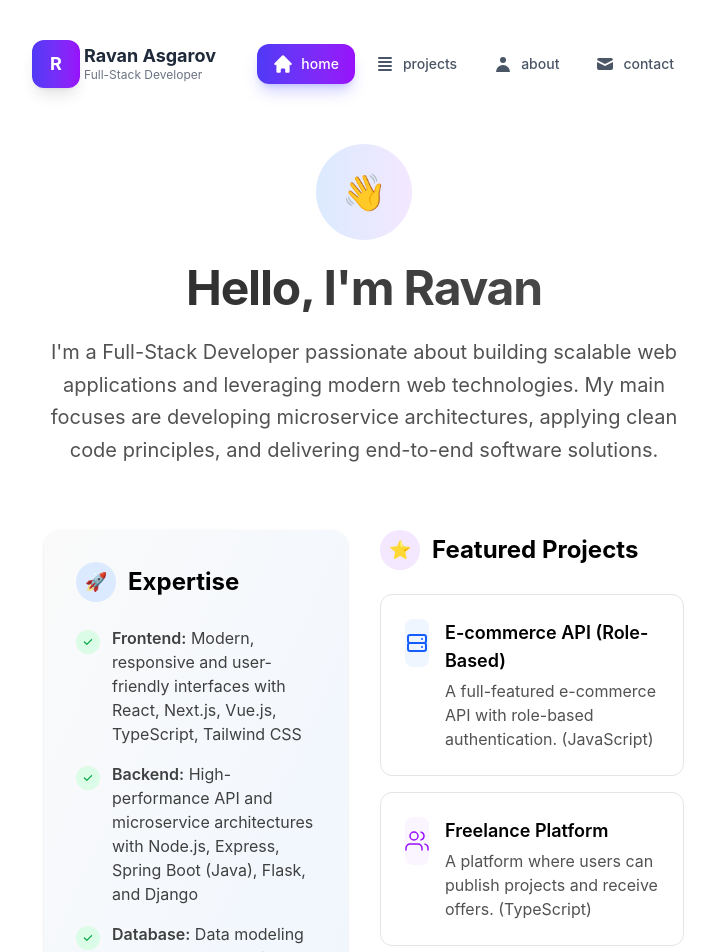
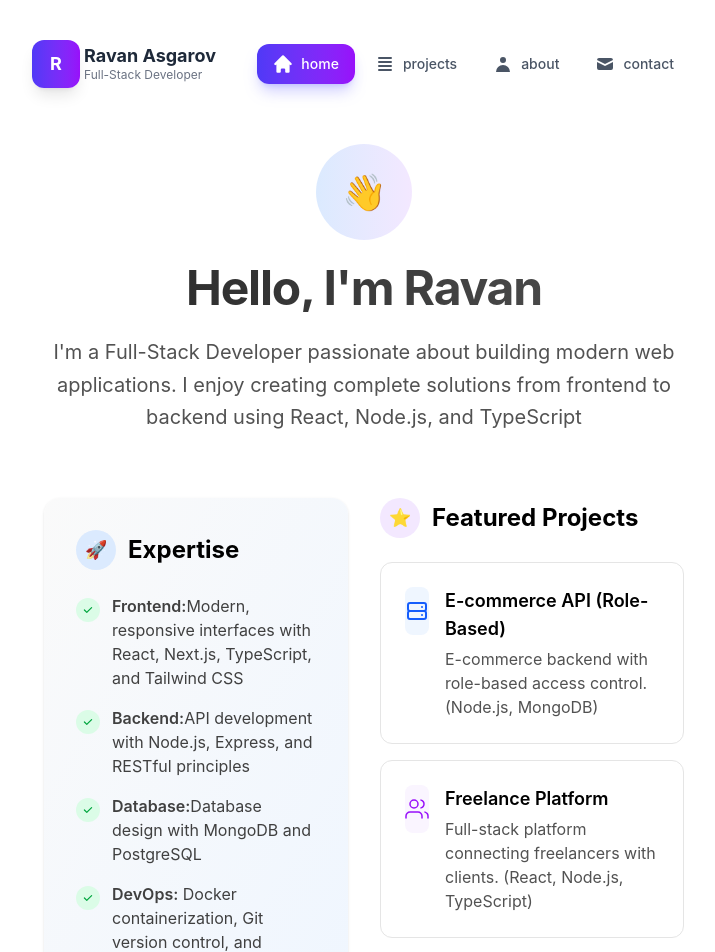
Before and after one commit to 21Ravan12/Portfolio, a Next.js app: page / in a window 1280 px wide. Shown: the top 952 px of the page, without its empty margins (276-991 px from the left). Built offline with nearby package versions, Linux system fonts and the light colour scheme.

Commit message:
Update page.tsx

```diff
--- a/app/page.tsx
+++ b/app/page.tsx
@@ -14,7 +14,7 @@ export default function Page() {
     </h1>
 
     <p className="text-xl text-neutral-600 dark:text-neutral-300 max-w-2xl mx-auto leading-relaxed">
-      I'm a Full-Stack Developer passionate about building scalable web applications and leveraging modern web technologies. My main focuses are developing microservice architectures, applying clean code principles, and delivering end-to-end software solutions.    </p>
+      I'm a Full-Stack Developer passionate about building modern web applications. I enjoy creating complete solutions from frontend to backend using React, Node.js, and TypeScript</p>
   </div>
 
   <div className="grid md:grid-cols-2 gap-8">
@@ -34,7 +34,7 @@ export default function Page() {
               <path fillRule="evenodd" d="M16.707 5.293a1 1 0 010 1.414l-8 8a1 1 0 01-1.414 0l-4-4a1 1 0 011.414-1.414L8 12.586l7.293-7.293a1 1 0 011.414 0z" clipRule="evenodd" />
             </svg>
           </div>
-          <p className="text-neutral-700 dark:text-neutral-300"><span className="font-semibold">Frontend:</span> Modern, responsive and user-friendly interfaces with React, Next.js, Vue.js, TypeScript, Tailwind CSS</p>
+          <p className="text-neutral-700 dark:text-neutral-300"><span className="font-semibold">Frontend:</span>Modern, responsive interfaces with React, Next.js, TypeScript, and Tailwind CSS</p>
         </div>
 
         <div className="flex items-start">
@@ -43,7 +43,7 @@ export default function Page() {
               <path fillRule="evenodd" d="M16.707 5.293a1 1 0 010 1.414l-8 8a1 1 0 01-1.414 0l-4-4a1 1 0 011.414-1.414L8 12.586l7.293-7.293a1 1 0 011.414 0z" clipRule="evenodd" />
             </svg>
           </div>
-          <p className="text-neutral-700 dark:text-neutral-300"><span className="font-semibold">Backend:</span> High-performance API and microservice architectures with Node.js, Express, Spring Boot (Java), Flask, and Django</p>
+          <p className="text-neutral-700 dark:text-neutral-300"><span className="font-semibold">Backend:</span>API development with Node.js, Express, and RESTful principles</p>
         </div>
 
         <div className="flex items-start">
@@ -52,7 +52,7 @@ export default function Page() {
               <path fillRule="evenodd" d="M16.707 5.293a1 1 0 010 1.414l-8 8a1 1 0 01-1.414 0l-4-4a1 1 0 011.414-1.414L8 12.586l7.293-7.293a1 1 0 011.414 0z" clipRule="evenodd" />
             </svg>
           </div>
-          <p className="text-neutral-700 dark:text-neutral-300"><span className="font-semibold">Database:</span> Data modeling and management with MongoDB, PostgreSQL, MySQL, and SQLite</p>
+          <p className="text-neutral-700 dark:text-neutral-300"><span className="font-semibold">Database:</span>Database design with MongoDB and PostgreSQL</p>
         </div>
 
         <div className="flex items-start">
@@ -89,7 +89,7 @@ export default function Page() {
             <div>
               <h3 className="font-semibold text-lg mb-1">E-commerce API (Role-Based)</h3>
               <p className="text-neutral-600 dark:text-neutral-400">
-                A full-featured e-commerce API with role-based authentication. (JavaScript)
+                E-commerce backend with role-based access control. (Node.js, MongoDB)
               </p>
             </div>
           </div>
@@ -111,7 +111,7 @@ export default function Page() {
             <div>
               <h3 className="font-semibold text-lg mb-1">Freelance Platform</h3>
               <p className="text-neutral-600 dark:text-neutral-400">
-                A platform where users can publish projects and receive offers. (TypeScript)
+                Full-stack platform connecting freelancers with clients. (React, Node.js, TypeScript)
               </p>
             </div>
           </div>
```
Lines whose indentation alone changed are shown as unchanged.
